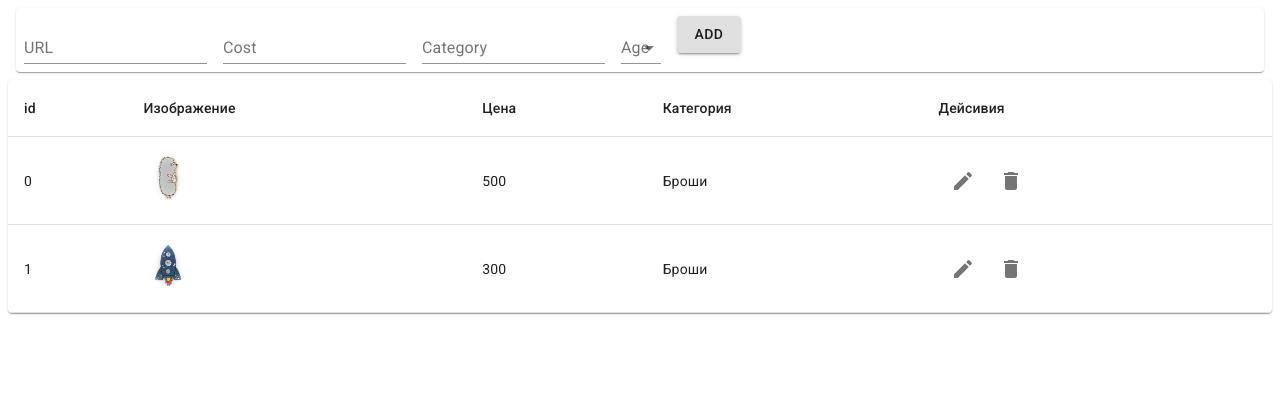
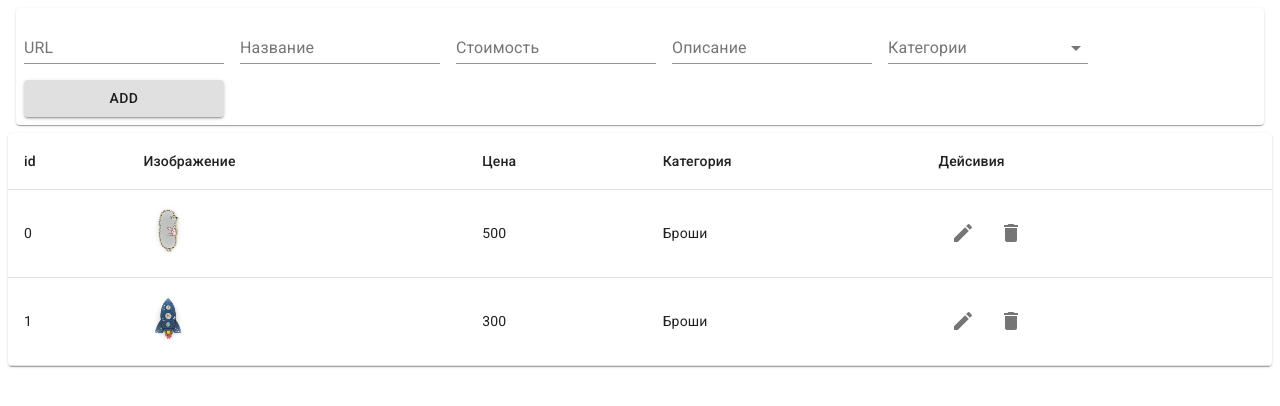
Before and after one commit to ForkspoonShop/shopAdmin, a React (Create React App) app: page / in a window 1280 px wide. Shown: the top 406 px of the page. Built offline with nearby package versions, Linux system fonts and the light colour scheme.

Commit message:
first middleware

```diff
--- a/src/actions/index.js
+++ b/src/actions/index.js
@@ -1,4 +1,8 @@
-export const addProduct = (url,cost,category) => {
+import axios from 'axios';
+import MockAdapter from 'axios-mock-adapter';
+
+export const addProduct = (url, cost, category) => {
+    console.log('addProduct',url, cost, category);
     return {
         type: 'ADD_PRODUCT',
         url,
@@ -7,12 +11,10 @@ export const addProduct = (url,cost,category) => {
     }
 };
 
-export const updateProduct = (id,url,cost) => {
+export const updateProduct = (products) => {
     return {
         type: 'UPDATE_PRODUCT',
-        id,
-        url,
-        cost,
+        products
     }
 };
 
@@ -23,24 +25,17 @@ export const deleteProduct = id => {
     }
 };
 
-export const addProductToBasket = id => {
+export const requestProduct = description => {
     return {
-        type: 'ADD_PRODUCT_TO_BASKET',
-        id
+        type: 'REQUEST_PRODUCT',
+        description
     }
 };
 
-export const removeProductToBasket = id => {
+export const receiveProduct = description => {
     return {
-        type: 'REMOVE_PRODUCT_TO_BASKET',
-        id
-    }
-};
-
-export const deleteProductToBasket = id => {
-    return {
-        type: 'DELETE_PRODUCT_TO_BASKET',
-        id
+        type: 'RECIVE_PRODUCT',
+        description
     }
 };
 
@@ -50,3 +45,22 @@ export const setVisibilityFilter = filter => {
         filter
     }
 };
+
+export function fetchProduct() {
+    return function (dispatch) {
+        const mock = new MockAdapter(axios,{ delayResponse: 2000 });
+        mock.onGet('/users').reply(200, {
+            products: [
+                {id:5, url: "./img/IMG_2.jpg", cost: "100", category: "Бр11оши" },
+                {id:6, url: "./img/IMG_2.jpg", cost: "100", category: "Бр11оши" },
+                {id:7, url: "./img/IMG_2.jpg", cost: "100", category: "Бр11оши" }
+            ]
+        });
+
+        return axios.get('/users')
+            .then(function(response) {
+                console.log(response.data);
+                dispatch(updateProduct(response.data.products));
+            });
+    }
+}
--- a/src/components/AddProduct.js
+++ b/src/components/AddProduct.js
@@ -1,60 +1,85 @@
 import React from 'react'
 import {connect} from 'react-redux'
 import {addProduct} from '../actions'
-import {FormControl, InputLabel, Input, Select, MenuItem, Button, Paper} from "@material-ui/core";
+import {FormControl, InputLabel, Input,  Button, Paper, MenuItem, Select} from "@material-ui/core";
 import makeStyles from "@material-ui/core/styles/makeStyles";
 
 const useStyles = makeStyles(theme => ({
     button: {
         margin: theme.spacing(1),
+        width: '200px',
+    },
+    paper: {
+        margin: theme.spacing(1),
     },
 }));
 
 let AddProduct = ({dispatch}) => {
-    let inputUrl, inputCost, inputCategory;
+    let inputUrl, inputName, inputDescription, inputCost;
     const classes = useStyles();
+    const [values, setValues] = React.useState({
+        age: '',
+    });
+
+    const handleChange = event => {
+        console.log(event.target.name,event.target.value,setValues);
+        setValues(oldValues => ({
+            ...oldValues,
+            [event.target.name]: event.target.value,
+        }));
+    };
 
     return (
-        <Paper className={classes.button}>
+        <Paper className={classes.paper}>
             <form onSubmit={e => {
                 e.preventDefault();
-                dispatch(addProduct(inputUrl.value, inputCost.value, inputCategory.value));
-                inputUrl.value = ''
+                dispatch(addProduct(inputUrl.value, inputName.value, inputCost.value, inputDescription.value, values.age));
+                inputUrl.value = '';
+                inputName.value = '';
+                inputCost.value = '';
+                inputDescription.value = '';
+                values.age = '';
             }}>
                 <FormControl className={classes.button}>
-                    <InputLabel htmlFor="component-simple">URL</InputLabel>
-                    <Input id="component-simple" ref={node => {
+                    <InputLabel htmlFor="Url">URL</InputLabel>
+                    <Input id="Url" ref={node => {
                         inputUrl = node
                     }} placeholder='./img/IMG_1.jpg'/>
                 </FormControl>
                 <FormControl className={classes.button}>
-                    <InputLabel htmlFor="component-simple">Cost</InputLabel>
-                    <Input id="component-simple" ref={node => {
+                    <InputLabel htmlFor="name">Название</InputLabel>
+                    <Input id="name" ref={node => {
+                        inputName = node
+                    }} placeholder='ракета'/>
+                </FormControl>
+                <FormControl className={classes.button}>
+                    <InputLabel htmlFor="Cost">Стоимость</InputLabel>
+                    <Input id="Cost" ref={node => {
                         inputCost = node
                     }} placeholder='1500'/>
                 </FormControl>
                 <FormControl className={classes.button}>
-                    <InputLabel htmlFor="component-simple">Category</InputLabel>
-                    <Input id="component-simple" ref={node => {
-                        inputCategory = node
-                    }} placeholder='Броши'/>
+                    <InputLabel htmlFor="description">Описание</InputLabel>
+                    <Input id="description" ref={node => {
+                        inputDescription = node
+                    }} placeholder='Брошь в виде ракеты 8см'/>
                 </FormControl>
                 <FormControl className={classes.button}>
-                    <InputLabel htmlFor="age-simple">Age</InputLabel>
+                    <InputLabel htmlFor="Category" labelWidth='10'>Категории</InputLabel>
                     <Select
-                        //value={values.age}
-                        //onChange={handleChange}
+                        value={values.age}
+                        onChange={handleChange}
                         inputProps={{
                             name: 'age',
-                            id: 'age-simple',
+                            id: 'Category',
                         }}
                     >
-                        <MenuItem value={10}>Ten</MenuItem>
-                        <MenuItem value={20}>Twenty</MenuItem>
+                        <MenuItem value={10}>Броши</MenuItem>
+                        <MenuItem value={20}>Серьги</MenuItem>
                         <MenuItem value={30}>Thirty</MenuItem>
                     </Select>
                 </FormControl>
-                <Button variant="contained" className={classes.button}>
+                <Button variant="contained" className={classes.button} type="submit">
                     Add
                 </Button>
             </form>
@@ -62,6 +87,7 @@ let AddProduct = ({dispatch}) => {
     )
 };
 
+
 AddProduct = connect()(AddProduct);
 
 export default AddProduct
--- a/src/components/ProductsList.js
+++ b/src/components/ProductsList.js
@@ -12,7 +12,7 @@ const useStyles = makeStyles(theme => ({
 }));
 
 const ProductsList = ({products, onDelProduct}) => {
-    const classes = useStyles;
+    const classes = useStyles;console.log('ProductsList',products);
     return (
         <Paper className={classes.button}>
             <Table className={classes.table}>
@@ -26,7 +26,8 @@ const ProductsList = ({products, onDelProduct}) => {
                     </TableRow>
                 </TableHead>
                 <TableBody>
-                    {products.map(product => (
+                    {
+                        products.map(product => (
                         <TableRow key={product.id}>
                             <TableCell component="th" scope="row">
                                 {product.id}
--- a/src/index.js
+++ b/src/index.js
@@ -2,11 +2,15 @@ import React from 'react';
 import ReactDOM from 'react-dom';
 import App from './App';
 import * as serviceWorker from './serviceWorker';
-import {createStore} from "redux";
+import {createStore, applyMiddleware } from "redux";
 import reducer from "./reducer";
+import thunkMiddleware from 'redux-thunk'
 import {Provider} from 'react-redux'
 
-let store = createStore(reducer);
+let store = createStore(reducer,
+    applyMiddleware(
+        thunkMiddleware
+    ));
 
 ReactDOM.render(
     <Provider store={store}>
--- a/src/reducer/products.js
+++ b/src/reducer/products.js
@@ -23,12 +23,16 @@ const todo = (state, action) => {
 };
 
 const products = (state = [{id: 0, url: "./img/IMG_1.jpg", cost: "500", category: "Броши"}, {id: 1, url: "./img/IMG_2.jpg", cost: "300", category: "Броши"}], action) =>   {
+
     switch (action.type) {
         case 'ADD_PRODUCT':
             return [
                 ...state,
                 todo(undefined, action)
             ];
+        case 'UPDATE_PRODUCT':
+            console.log('UPDATE_PRODUCT',state,action);
+            return action.products;
         case 'DELETE_PRODUCT':
             console.log('1',state,action);
             return state.map(t =>
```
Also changed, not shown: package.json (+6 -1 lines), src/serviceWorker.js (added, +135 -0 lines).
